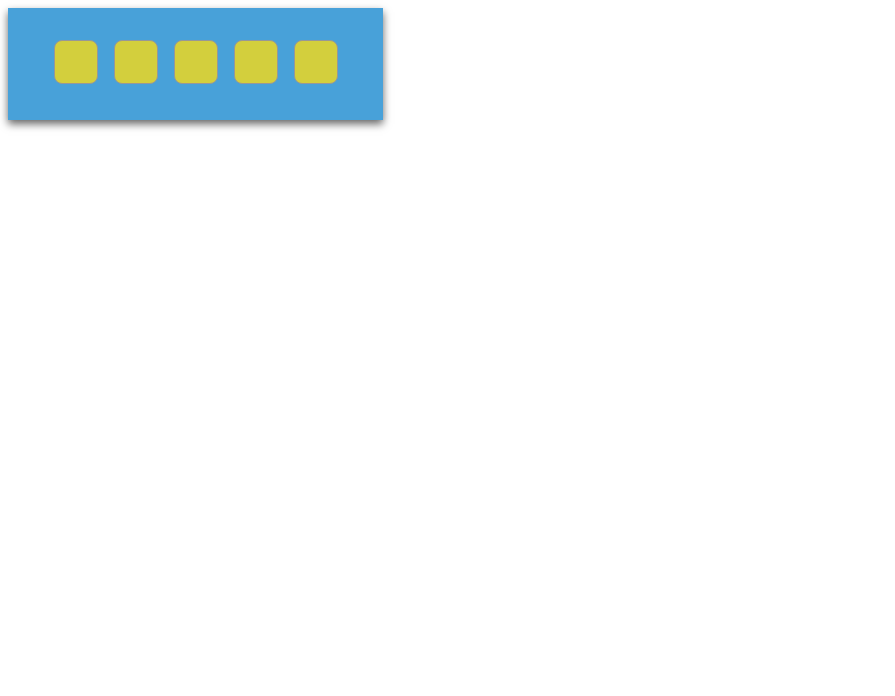
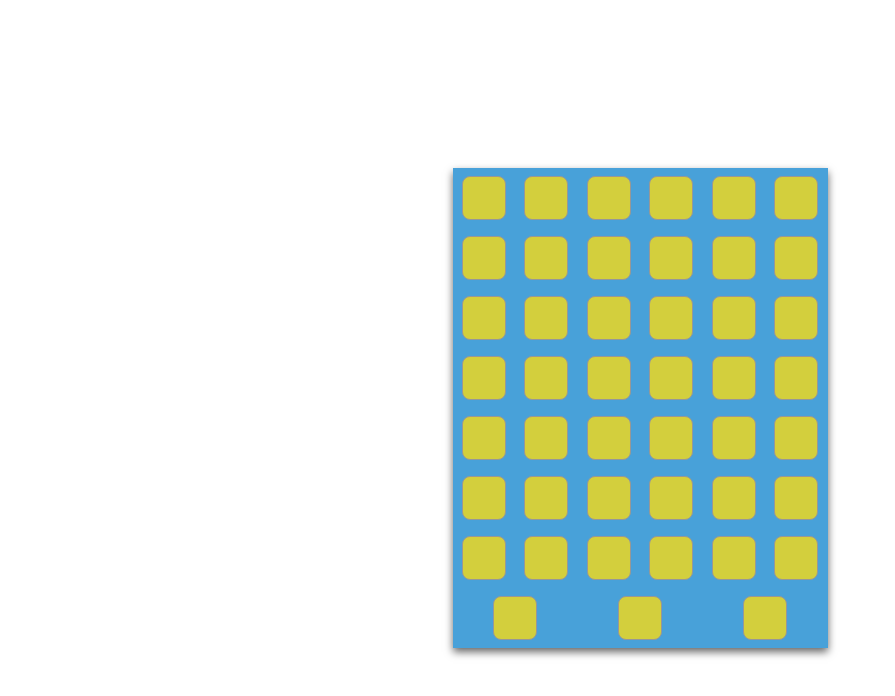
Before and after one commit to fatrossy/head_box, a website: page index.html in a window 1280 px wide. Shown: the whole page, without its empty margins (0-895 px from the left). Drawn offline with Linux system fonts and the light colour scheme.

Commit message:
adjust the css part to center and align

```diff
--- a/app.js
+++ b/app.js
@@ -1,14 +1,17 @@
 
-var app = document.getElementById('app')
+var app = document.getElementById('app');
 
 
-app.innerHTML =   '<div class="heading">'+
-                    '<div class="box-group">'+
-                      '<div class="floating-box">'+ '</div>'+
-                      '<div class="floating-box">'+'</div>'+
-                      '<div class="floating-box">'+'</div>'+
-                      '<div class="floating-box">'+'</div>'+
-                      '<div class="floating-box">'+'</div>'+
-                    '</div>'+
-                  '</div>';
-console.log(app);
+function box(){
+  var textDiv = [];
+  for(var i=0; i<45; i++){
+   textDiv += '<div class="floating-box"></div>';
+  };
+  return textDiv
+};
+
+function wrapper(){
+  return '<div class="heading">'+ box() +'</div>';
+};
+
+app.innerHTML =  wrapper();
--- a/style.sass
+++ b/style.sass
@@ -1,25 +1,28 @@
+body
+  min-height: 100vh
+  display: -webkit-flex
+  display: -ms-flex
+  display: flex
+  justify-content: center
+  align-items: center
+
 .heading
-  height: 112px
+  min-height: 100px
   width: 375px
-  position: absolute
+  display: flex
+  flex-wrap: wrap
+  justify-content: space-around
+  align-items: center
   background-color: #48A1D9
   box-shadow: 0 4px 8px 0 rgba(0, 0, 0, 0.6)
   z-index: 500
 
 
-.box-group
-  position: absolute
-  top: 50%
-  left: 50%
-  margin-right: -50%
-  transform: translate(-50%, -50%)
-
-  .floating-box
-    margin: 8px
-    background-color: #D3CF3D
-    width: 42px
-    height: 42px
-    border: 1px solid #979797
-    border-radius: 8px
-    display: inline-block
-    z-index: 900
+.floating-box
+  margin: 8px
+  background-color: #D3CF3D
+  width: 42px
+  height: 42px
+  border: 1px solid #979797
+  border-radius: 8px
+  z-index: 900
```
Also changed, not shown: css/style.css.
